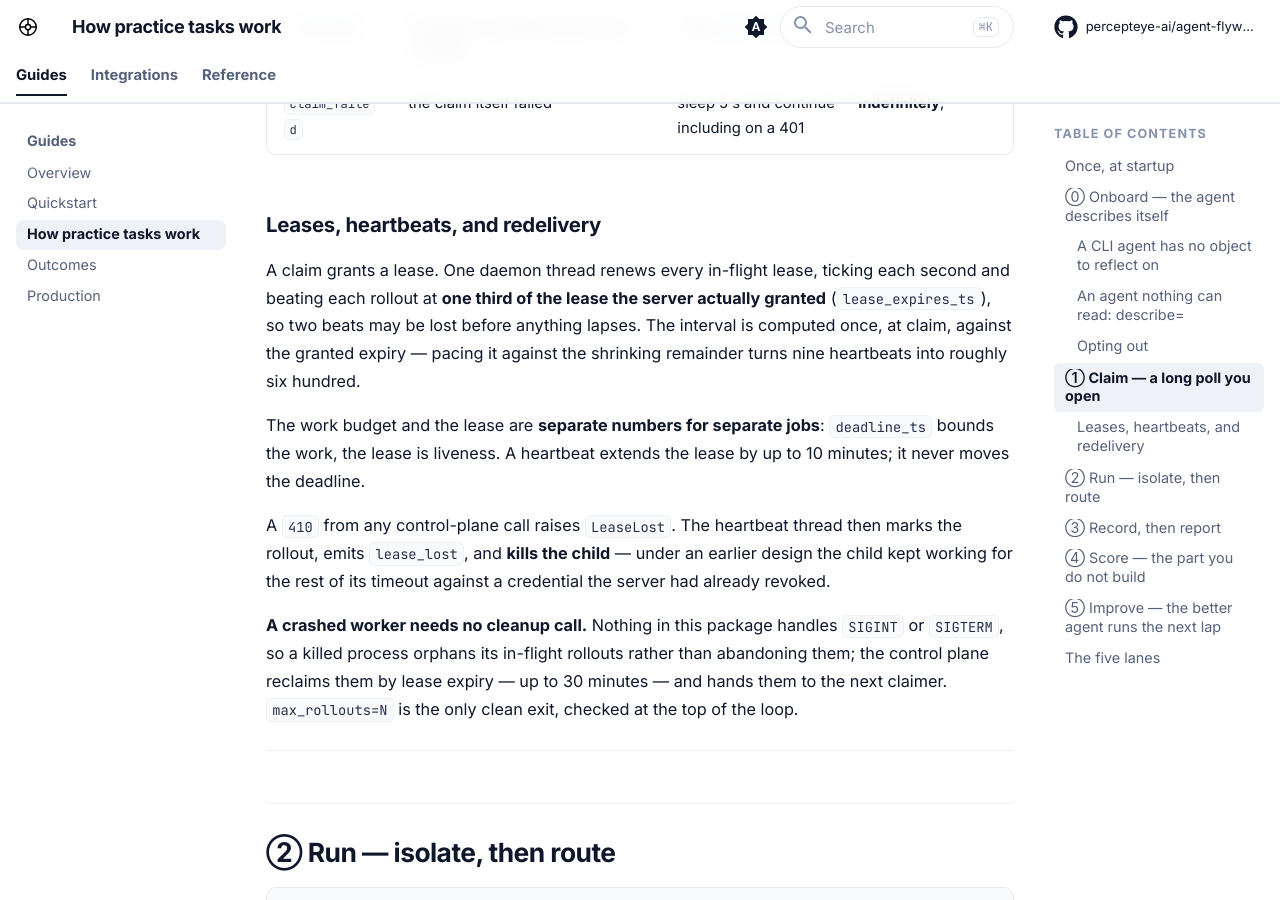
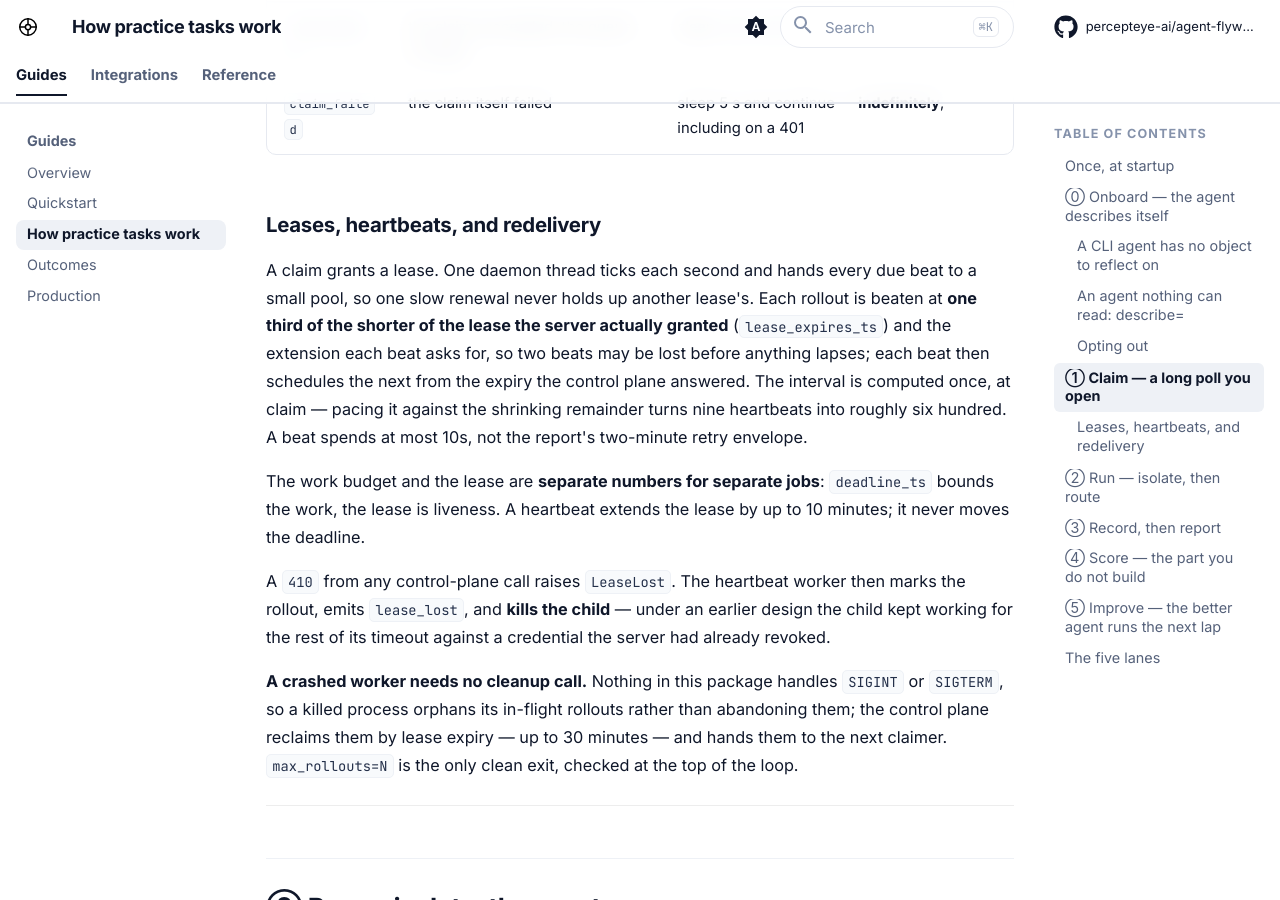
Before and after one commit to percepteye-ai/agent-flywheel, an MkDocs documentation site: the page built from website/docs/how-it-works.md, in a window 1280 px wide and 900 px high, scrolled down 7869 px. Built offline with MkDocs 1.6.1 and Material for MkDocs 9.7.7, drawn with Linux system fonts in a browser that asks for light colours; comment, search, counter and statistics services are not loaded.

Commit message:
Docs and comments say what the runner now does: rollout_timeout_s defaults to None, heartbeats pace against the extension and run on a pool, and a failed beat is retried sooner
Several pages still described the 900s default removed with the episode-budget
change and the single-thread, granted-lease-only heartbeat.

Co-Authored-By: Claude Opus 5.5 <noreply@anthropic.com>

```diff
--- a/website/docs/how-it-works.md
+++ b/website/docs/how-it-works.md
@@ -189,11 +189,11 @@ Two events separate the two ways a claim can return nothing. Without an `on_even
 
 ### Leases, heartbeats, and redelivery
 
-A claim grants a lease. One daemon thread renews every in-flight lease, ticking each second and beating each rollout at **one third of the lease the server actually granted** (`lease_expires_ts`), so two beats may be lost before anything lapses. The interval is computed once, at claim, against the granted expiry — pacing it against the shrinking remainder turns nine heartbeats into roughly six hundred.
+A claim grants a lease. One daemon thread ticks each second and hands every due beat to a small pool, so one slow renewal never holds up another lease's. Each rollout is beaten at **one third of the shorter of the lease the server actually granted** (`lease_expires_ts`) and the extension each beat asks for, so two beats may be lost before anything lapses; each beat then schedules the next from the expiry the control plane answered. The interval is computed once, at claim — pacing it against the shrinking remainder turns nine heartbeats into roughly six hundred. A beat spends at most 10s, not the report's two-minute retry envelope.
 
 The work budget and the lease are **separate numbers for separate jobs**: `deadline_ts` bounds the work, the lease is liveness. A heartbeat extends the lease by up to 10 minutes; it never moves the deadline.
 
-A `410` from any control-plane call raises `LeaseLost`. The heartbeat thread then marks the rollout, emits `lease_lost`, and **kills the child** — under an earlier design the child kept working for the rest of its timeout against a credential the server had already revoked.
+A `410` from any control-plane call raises `LeaseLost`. The heartbeat worker then marks the rollout, emits `lease_lost`, and **kills the child** — under an earlier design the child kept working for the rest of its timeout against a credential the server had already revoked.
 
 **A crashed worker needs no cleanup call.** Nothing in this package handles `SIGINT` or `SIGTERM`, so a killed process orphans its in-flight rollouts rather than abandoning them; the control plane reclaims them by lease expiry — up to 30 minutes — and hands them to the next claimer. `max_rollouts=N` is the only clean exit, checked at the top of the loop.
 
```
Also changed, not shown: website/docs/cli.md (+1 -1 lines), website/docs/configuration.md (+4 -4 lines), website/docs/contract.md (+1 -1 lines), website/docs/python.md (+1 -1 lines), website/docs/quickstart.md (+1 -1 lines), 1 other file.
